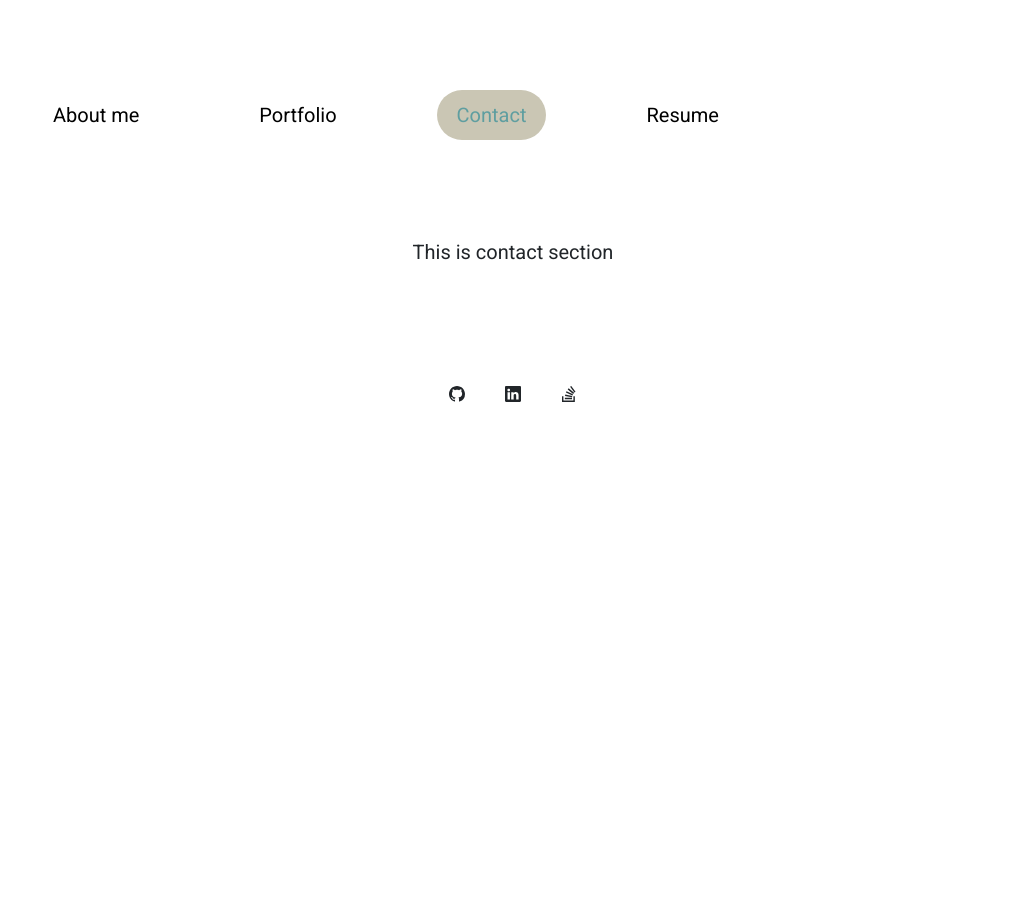
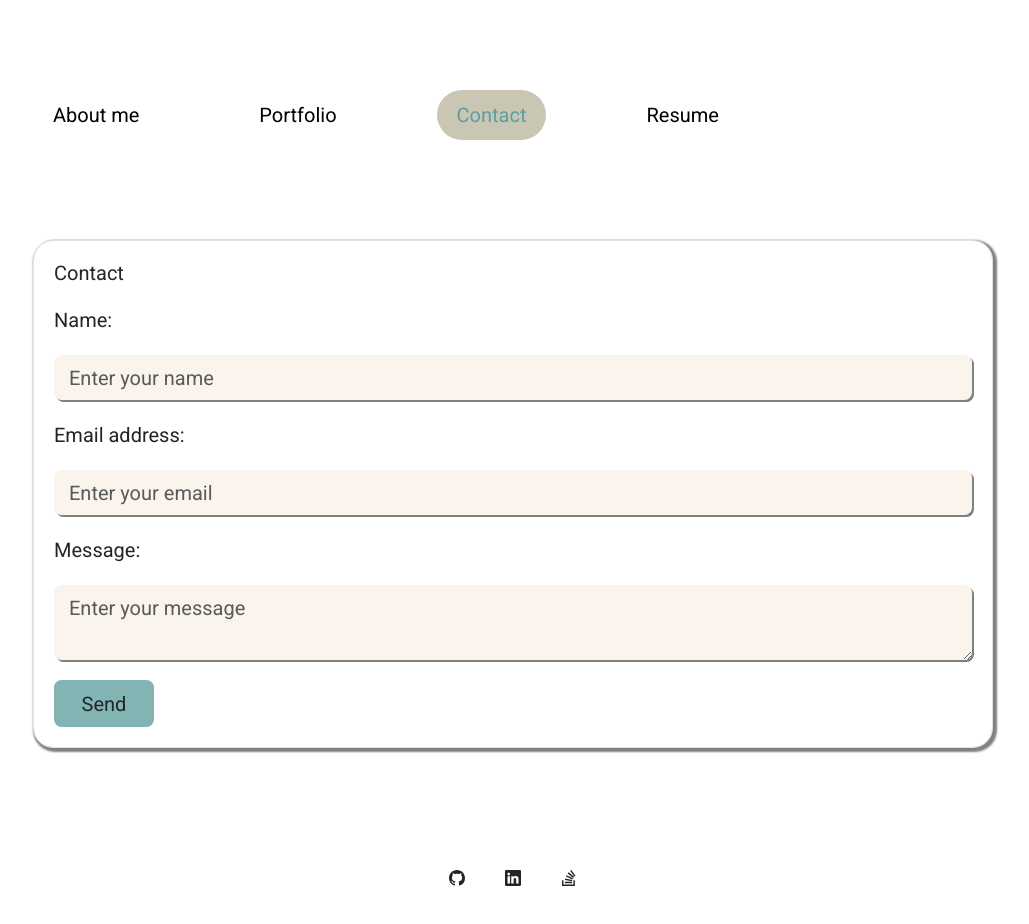
Before and after one commit to ekhay-hit/ekhay_div_hub, a React (Vite) app: page /contact in a window 1280 px wide. Shown: the top 924 px of the page, without its empty margins (127-1156 px from the left). Before the commit the page ends 800 px from the top, so only its background shows below. Built offline with nearby package versions, Linux system fonts and the light colour scheme.

Commit message:
added the form for contct section and styled it

```diff
--- a/src/pages/Contact.jsx
+++ b/src/pages/Contact.jsx
@@ -1,3 +1,31 @@
+import { Fragment } from "react";
+import "./styles/contact.css";
+
 export default function Contact() {
-  return <h1>This is contact section</h1>;
+  return (
+    <>
+      <form className="contact form-control">
+        <h2 className="col-12">Contact</h2>
+        <label className="label-control col-12">Name:</label>
+        <input
+          className=" input form-control"
+          type="text"
+          placeholder="Enter your name"
+        ></input>
+        <label className="label-control col-12">Email address:</label>
+        <input
+          className=" input form-control"
+          type="text"
+          placeholder="Enter your email"
+        ></input>
+        <label className="label-control col-12">Message:</label>
+        <textarea
+          className=" input form-control"
+          type="text"
+          placeholder="Enter your message"
+        ></textarea>
+        <button className="btn">Send</button>
+      </form>
+    </>
+  );
 }
--- /dev/null
+++ b/src/pages/styles/contact.css
@@ -0,0 +1,21 @@
+.contact {
+  display: flex;
+  width: 80%;
+  /* justify-content: start; */
+  text-align: start;
+  gap: 20px;
+  flex-wrap: wrap;
+  box-shadow: 2px 2px 2px 2px gray;
+  border-radius: 20px;
+  padding: 20px;
+}
+
+.input {
+  box-shadow: 2px 2px gray;
+  border: none;
+  background-color: rgb(250, 244, 237);
+}
+.btn {
+  background-color: rgb(131, 180, 180);
+  width: 100px;
+}
```
